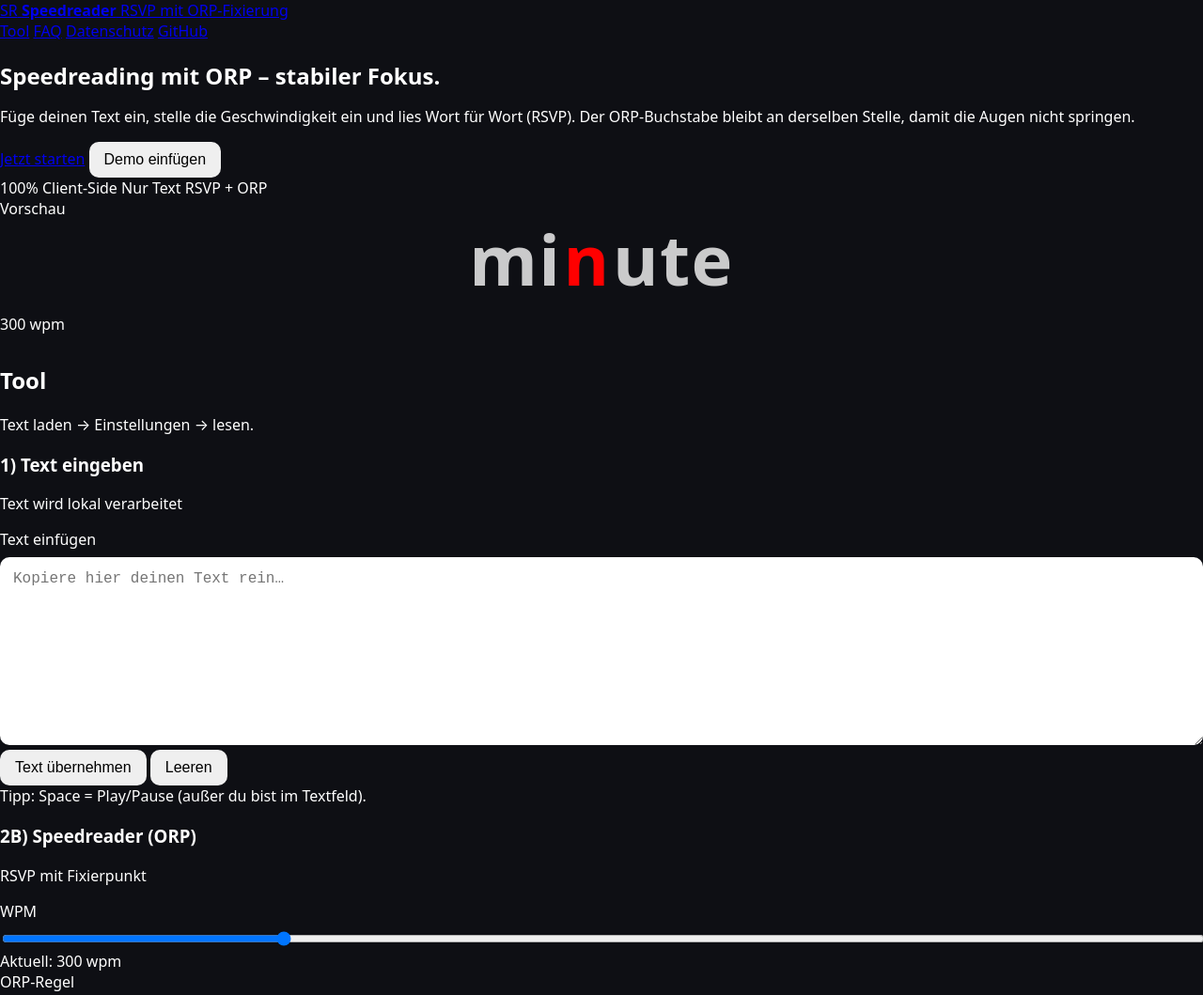
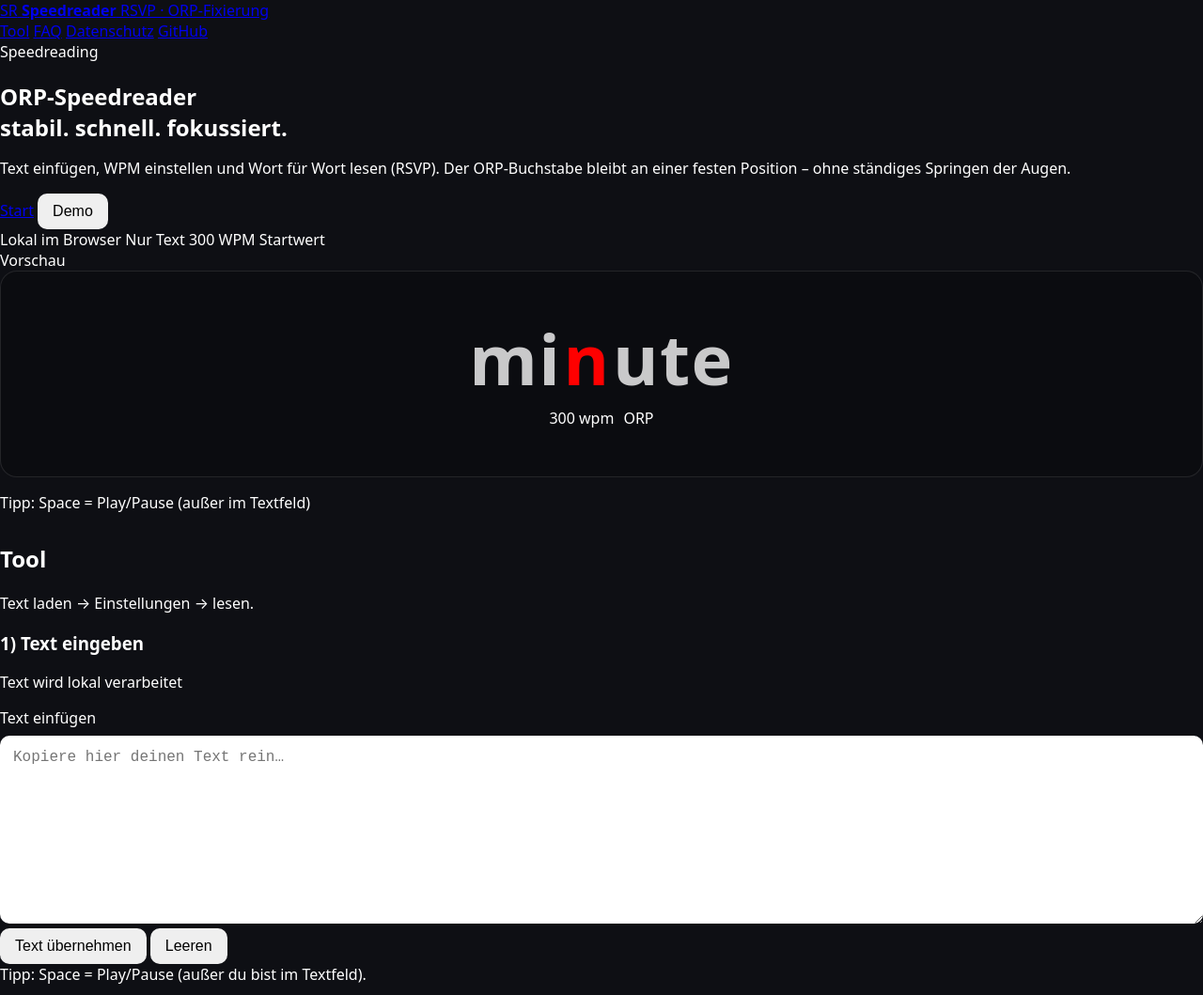
Before and after one commit to 4RJN/bionicreading, a plain HTML site: page index.html in a window 1280 px wide. Shown: the top 1059 px of the page at 94% size. Drawn offline with Linux system fonts and the light colour scheme.

Commit message:
Aktualisieren von index.html

```diff
--- a/index.html
+++ b/index.html
@@ -7,76 +7,93 @@
 
   <title>Speedreader (ORP) – RSVP</title>
   <meta name="description" content="Speedreader mit ORP-Fixierung (RSVP): Text einfügen, WPM einstellen und fokussiert lesen. Alles läuft lokal im Browser." />
-  <link rel="canonical" href="https://4rjn.github.io/bionicr/" />
+  <link rel="canonical" href="https://4rjn.github.io/bionicreading/" />
   <meta name="robots" content="index,follow,max-image-preview:large" />
 
+  <!-- OpenGraph -->
   <meta property="og:site_name" content="Speedreader (ORP)" />
   <meta property="og:title" content="Speedreader (ORP) – RSVP" />
   <meta property="og:description" content="Text einfügen → WPM einstellen → RSVP lesen. ORP-Fixierung hält den Fokus stabil." />
   <meta property="og:type" content="website" />
-  <meta property="og:url" content="https://4rjn.github.io/bionicr/" />
-  <meta property="og:image" content="https://4rjn.github.io/bionicr/assets/og.png" />
+  <meta property="og:url" content="https://4rjn.github.io/bionicreading/" />
+  <meta property="og:image" content="https://4rjn.github.io/bionicreading/assets/og.png" />
   <meta name="twitter:card" content="summary_large_image" />
 
   <link rel="manifest" href="./site.webmanifest" />
   <link rel="icon" href="./assets/favicon.svg" type="image/svg+xml" />
 
-  <!-- WICHTIG: cache-bust, damit das alte CSS wirklich geladen wird -->
-  <link rel="stylesheet" href="./assets/app.css?v=20260118-1" />
+  <!-- Cache-bust -->
+  <link rel="stylesheet" href="./assets/app.css?v=20260118-3" />
 </head>
 
 <body>
+  <!-- Modern Topbar -->
   <header class="topbar">
-    <div class="wrap">
+    <div class="wrap topbar-inner">
       <a class="brand" href="./" aria-label="Startseite">
         <span class="logo" aria-hidden="true">SR</span>
         <span class="brand-text">
           <strong>Speedreader</strong>
-          <span class="muted">RSVP mit ORP-Fixierung</span>
+          <span class="muted">RSVP · ORP-Fixierung</span>
         </span>
       </a>
 
-      <nav class="nav">
-        <a href="#tool">Tool</a>
-        <a href="#faq">FAQ</a>
-        <a href="#privacy">Datenschutz</a>
-        <a class="pill" href="https://github.com/4rjn/bionicr" target="_blank" rel="noreferrer">GitHub</a>
+      <nav class="nav nav-modern">
+        <a class="navlink" href="#tool">Tool</a>
+        <a class="navlink" href="#faq">FAQ</a>
+        <a class="navlink" href="#privacy">Datenschutz</a>
+        <a class="pill pill-cta" href="https://github.com/4rjn/bionicreading" target="_blank" rel="noreferrer">GitHub</a>
       </nav>
     </div>
   </header>
 
   <main class="wrap">
-    <section class="hero">
+    <!-- Modern Hero -->
+    <section class="hero hero-modern">
       <div class="hero-left">
-        <h1>Speedreading mit <span class="grad">ORP</span> – stabiler Fokus.</h1>
-        <p class="lead">
-          Füge deinen Text ein, stelle die Geschwindigkeit ein und lies Wort für Wort (RSVP).
-          Der ORP-Buchstabe bleibt an derselben Stelle, damit die Augen nicht springen.
+        <div class="kicker">Speedreading</div>
+
+        <h1 class="hero-title">
+          ORP-Speedreader<br>
+          <span class="grad">stabil. schnell. fokussiert.</span>
+        </h1>
+
+        <p class="lead hero-lead">
+          Text einfügen, WPM einstellen und Wort für Wort lesen (RSVP).
+          Der ORP-Buchstabe bleibt an einer festen Position – ohne ständiges Springen der Augen.
         </p>
 
-        <div class="hero-actions">
-          <a class="btn primary" href="#tool">Jetzt starten</a>
-          <button class="btn ghost" id="btn-demo" type="button">Demo einfügen</button>
+        <div class="hero-actions hero-actions-modern">
+          <a class="btn primary" href="#tool">Start</a>
+          <button class="btn ghost" id="btn-demo" type="button">Demo</button>
         </div>
 
-        <div class="badges">
-          <span class="badge">100% Client-Side</span>
+        <div class="badges hero-badges">
+          <span class="badge">Lokal im Browser</span>
           <span class="badge">Nur Text</span>
-          <span class="badge">RSVP + ORP</span>
+          <span class="badge">300 WPM Startwert</span>
         </div>
       </div>
 
-      <div class="hero-card">
+      <div class="hero-card hero-card-modern">
         <div class="mini-title">Vorschau</div>
-        <div class="preview">
+
+        <div class="spritz-box hero-spritz" aria-hidden="true">
           <div class="spritz-line">
             <span class="spritz-left">mi</span><span class="spritz-pivot">n</span><span class="spritz-right">ute</span>
           </div>
-          <p class="muted small">300 wpm</p>
+
+          <div class="spritz-hud">
+            <span class="pill small">300 wpm</span>
+            <span class="pill small">ORP</span>
+          </div>
         </div>
+
+        <p class="muted small hero-note">Tipp: Space = Play/Pause (außer im Textfeld)</p>
       </div>
     </section>
 
+    <!-- Tool -->
     <section id="tool" class="panel">
       <div class="panel-head">
         <h2>Tool</h2>
@@ -166,6 +183,7 @@
       </div>
     </section>
 
+    <!-- FAQ -->
     <section id="faq" class="panel">
       <div class="panel-head">
         <h2>FAQ</h2>
@@ -189,6 +207,7 @@
       </div>
     </section>
 
+    <!-- Privacy -->
     <section id="privacy" class="panel">
       <div class="panel-head">
         <h2>Datenschutz</h2>
@@ -201,10 +220,10 @@
     </section>
 
     <footer class="footer">
-      <div class="muted small">© <span id="year"></span> · 4rjn.github.io/bionicr</div>
+      <div class="muted small">© <span id="year"></span> · 4rjn.github.io/bionicreading</div>
     </footer>
   </main>
 
-  <script src="./assets/app.js?v=20260118-1"></script>
+  <script src="./assets/app.js?v=20260118-3"></script>
 </body>
 </html>
```
